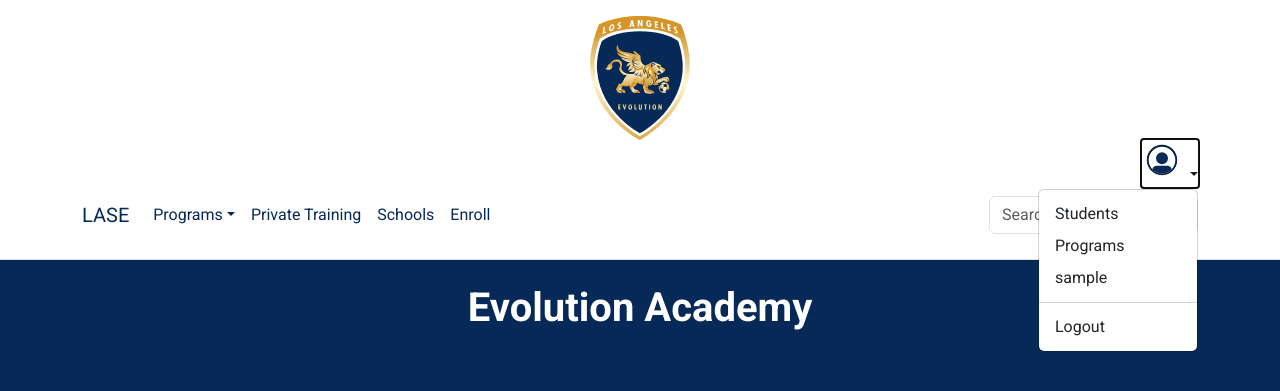
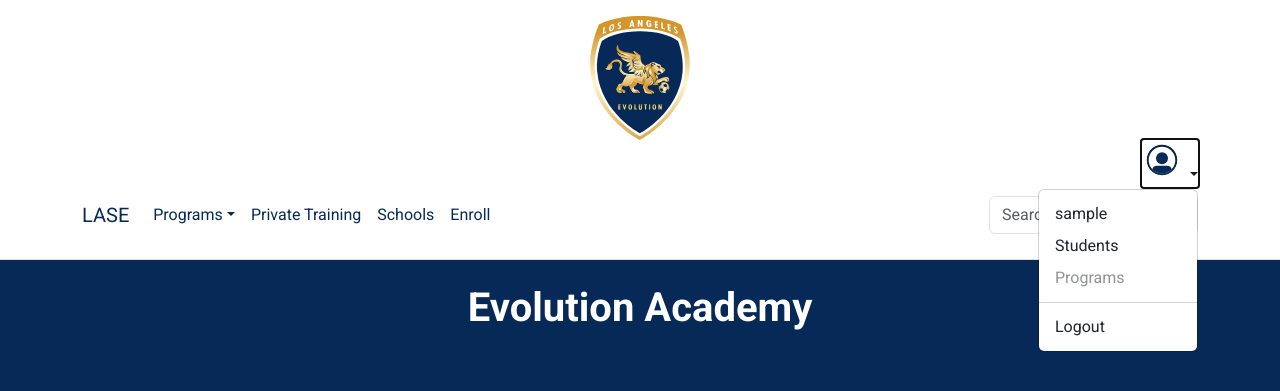
Before and after one commit to ChenGit55/lase-site, a Django app: page /programs/evolution-academy/ in a window 1280 px wide, after a click that opens the changed part. Shown: the top 391 px of the page. Run offline with Django 3.2, Linux system fonts and the light colour scheme; the visitor is signed in with stand-in values (Sample User, id 1); some libraries are stand-ins or nearby versions.

Commit message:
disabling programs dropdown-item for now

```diff
--- a/templates/src/base.html
+++ b/templates/src/base.html
@@ -32,9 +32,9 @@
                 <object id="lionhead" width="40" height="40" class="rounded-circle" type="image/svg+xml" data="{% static 'src/img/user-icon.svg' %}"></object>
               </a>
               <ul class="dropdown-menu text-small">
+                <li><a class="dropdown-item" href="/">{{ user.username }}</a></li>
                 <li><a class="dropdown-item " href="{% url 'students' %}">Students</a></li>
-                <li><a class="dropdown-item" href="#">Programs</a></li>
-                <li><a class="dropdown-item" href="/">{{ user.username }}</a></li>
+                <li><a class="dropdown-item disabled" href="#">Programs</a></li>
                 <li><hr class="dropdown-divider"></li>
                 <li><a class="dropdown-item" href="{% url 'logout' %}">Logout</a></li>
               </ul>
```
